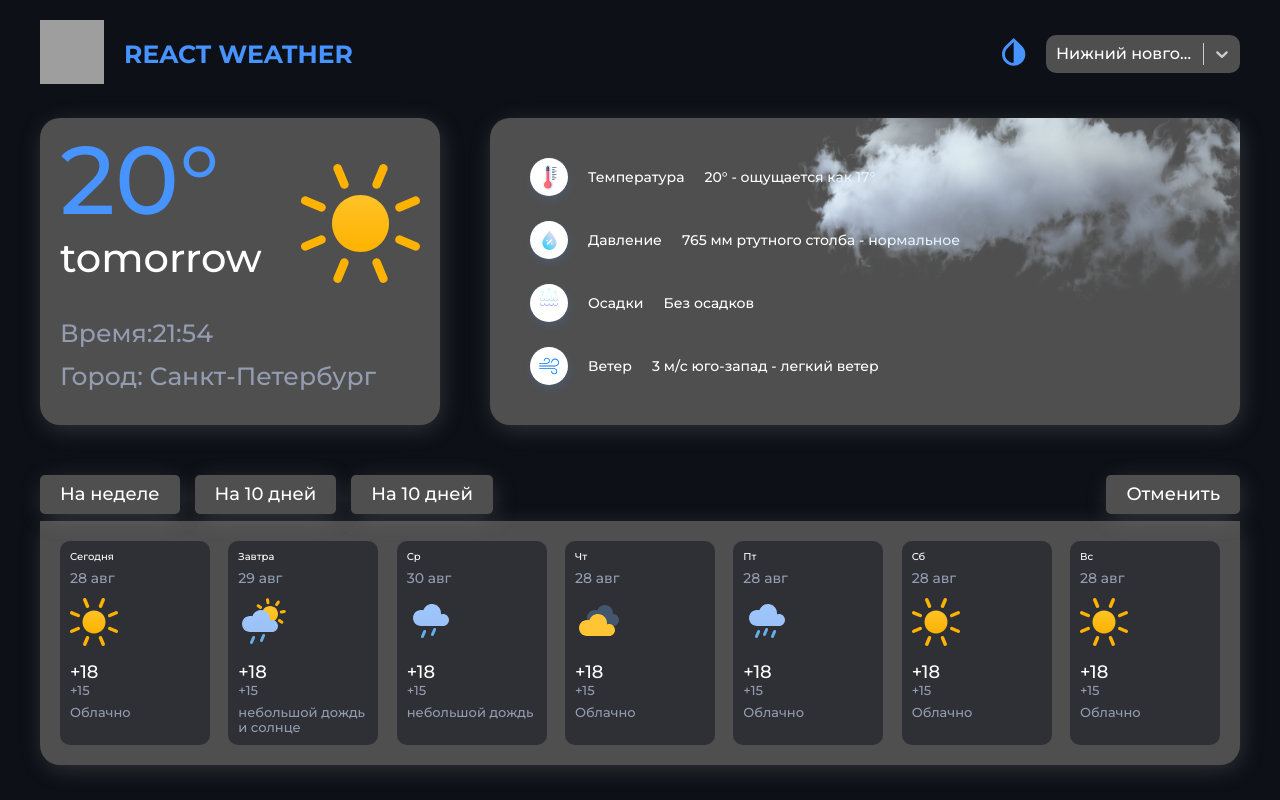
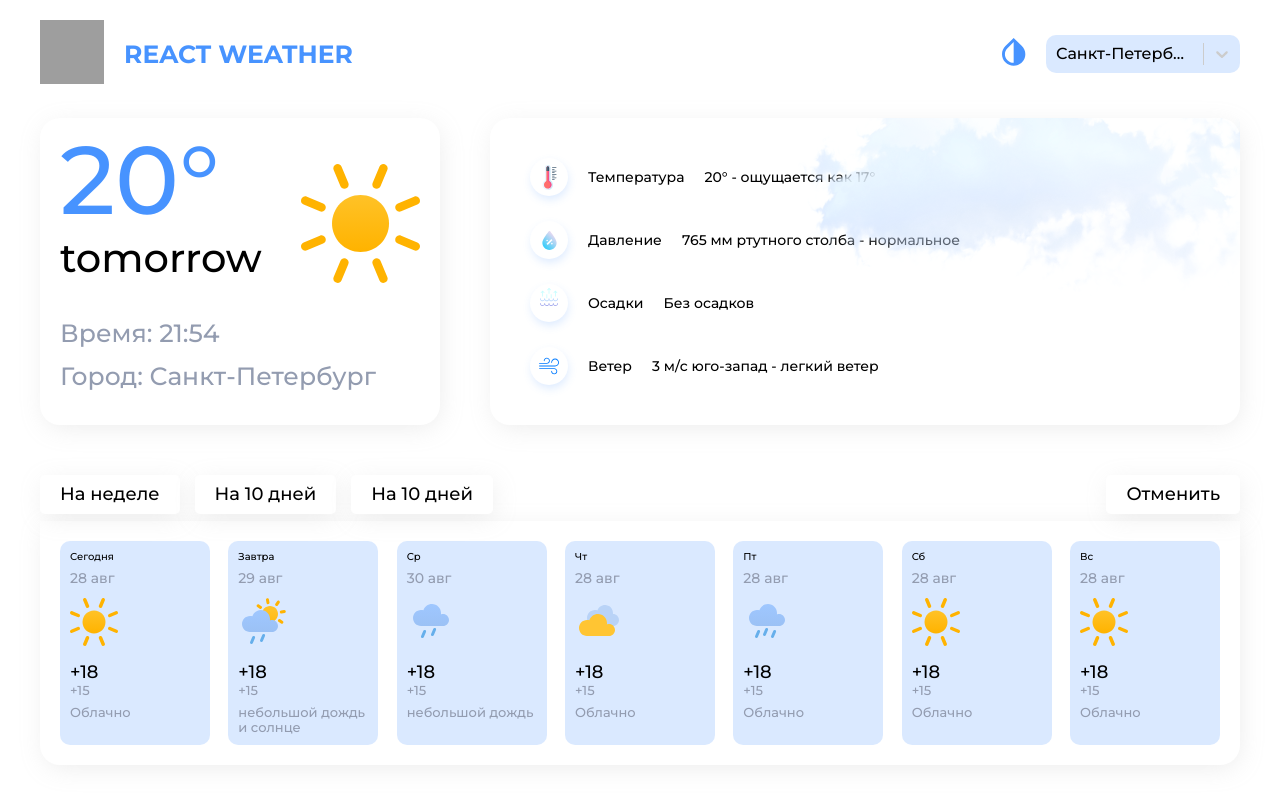
Before and after one commit to RavilMinnegaliev426/Project-Ts, a React (Create React App) app: page / in a window 1280 px wide. Built offline with nearby package versions, Linux system fonts and the light colour scheme; grey boxes are pictures that could not be loaded.

Commit message:
Test 7 commit

```diff
--- /dev/null
+++ b/src/context/ThemeContext.tsx
@@ -0,0 +1,11 @@
+import { createContext } from "react";
+
+interface Props {
+  theme: string;
+  changeTheme: (theme: string) => void;
+}
+
+export const ThemeContext = createContext<Props>({
+  theme: "",
+  changeTheme: () => {},
+});
--- a/src/pages/home/components/components/ThisDay/ThisDay.tsx
+++ b/src/pages/home/components/components/ThisDay/ThisDay.tsx
@@ -17,7 +17,7 @@ const ThisDay = (props: Props) => {
       </div>
       <div className={s.bootom__block}>
         <div className={s.this__time}>
-          Время:<span>21:54</span>
+          Время: <span>21:54</span>
         </div>
         <div className={s.this__city}>
           Город: <span>Санкт-Петербург</span>
--- /dev/null
+++ b/src/provider/ThemeProvider.tsx
@@ -0,0 +1,20 @@
+import { ReactNode, useState } from "react";
+import { ThemeContext } from "../context/ThemeContext";
+
+interface Props {
+  children: ReactNode;
+}
+
+export const ThemeProvider = ({ children, ...props }: Props) => {
+  const [theme, setTheme] = useState<string>("light");
+
+  function changeTheme(theme: string) {
+    setTheme(theme);
+  }
+
+  return (
+    <ThemeContext.Provider value={{ theme, changeTheme }} {...props}>
+      {children}
+    </ThemeContext.Provider>
+  );
+};
--- a/src/shared/Header.tsx
+++ b/src/shared/Header.tsx
@@ -1,20 +1,24 @@
 import React from "react";
+import { useState } from "react";
 import s from "./Header.module.scss";
 import { GlobalImageSelector } from "../accets/image/global/globalImageSelector";
 import Select from "react-select";
+import { useEffect } from "react";
+
 type Props = {};
 
 const Header = (props: Props) => {
   const options = [
-    { value: "city_1", label: "Нижний новгород" },
-    { value: "city_2", label: "Санкт-Петербург" },
+    { value: "city_1", label: "Санкт-Петербург" },
+    { value: "city_2", label: "Нижний новгород" },
     { value: "city_3", label: "Москва" },
   ];
 
   const colorStyles = {
     control: (styles: any) => ({
       ...styles,
-      backgroundColor: 1 ? "#4f4f4f" : "rgba(71, 147, 255, 0.2);",
+      backgroundColor:
+        theme === "dark" ? "#4f4f4f" : "rgba(71, 147, 255, 0.2);",
       width: "194px",
       hight: "37px",
       border: "none",
@@ -23,9 +27,28 @@ const Header = (props: Props) => {
     }),
     singleValue: (styles: any) => ({
       ...styles,
-      color: 1 ? "#fff" : "#000",
+      color: theme === "dark" ? "#fff" : "#000",
     }),
   };
+  function changeTheme() {
+    setTheme(theme === "light" ? "dark" : "light");
+  }
+  const [theme, setTheme] = useState("light");
+  useEffect(() => {
+    const root = document.querySelector(":root") as HTMLElement;
+
+    const components = [
+      "--body-backgroud",
+      "--components-backgroud",
+      "--card-backgroud",
+      "--card-box-shadow",
+      "--text-color",
+    ];
+    components.forEach((item) => {
+      root.style.setProperty(`${item}-default`, `var(${item}-${theme})`);
+    });
+  }, [theme]);
+
   return (
     <header className={s.header}>
       <div className={s.wrapper}>
@@ -35,7 +58,7 @@ const Header = (props: Props) => {
         <div className={s.title}>React weather</div>
       </div>
       <div className={s.wrapper}>
-        <div className={s.change_theme}>
+        <div className={s.change_theme} onClick={changeTheme}>
           <GlobalImageSelector id="change-theme" />
         </div>
         <Select defaultValue={options} styles={colorStyles} options={options} />
```
